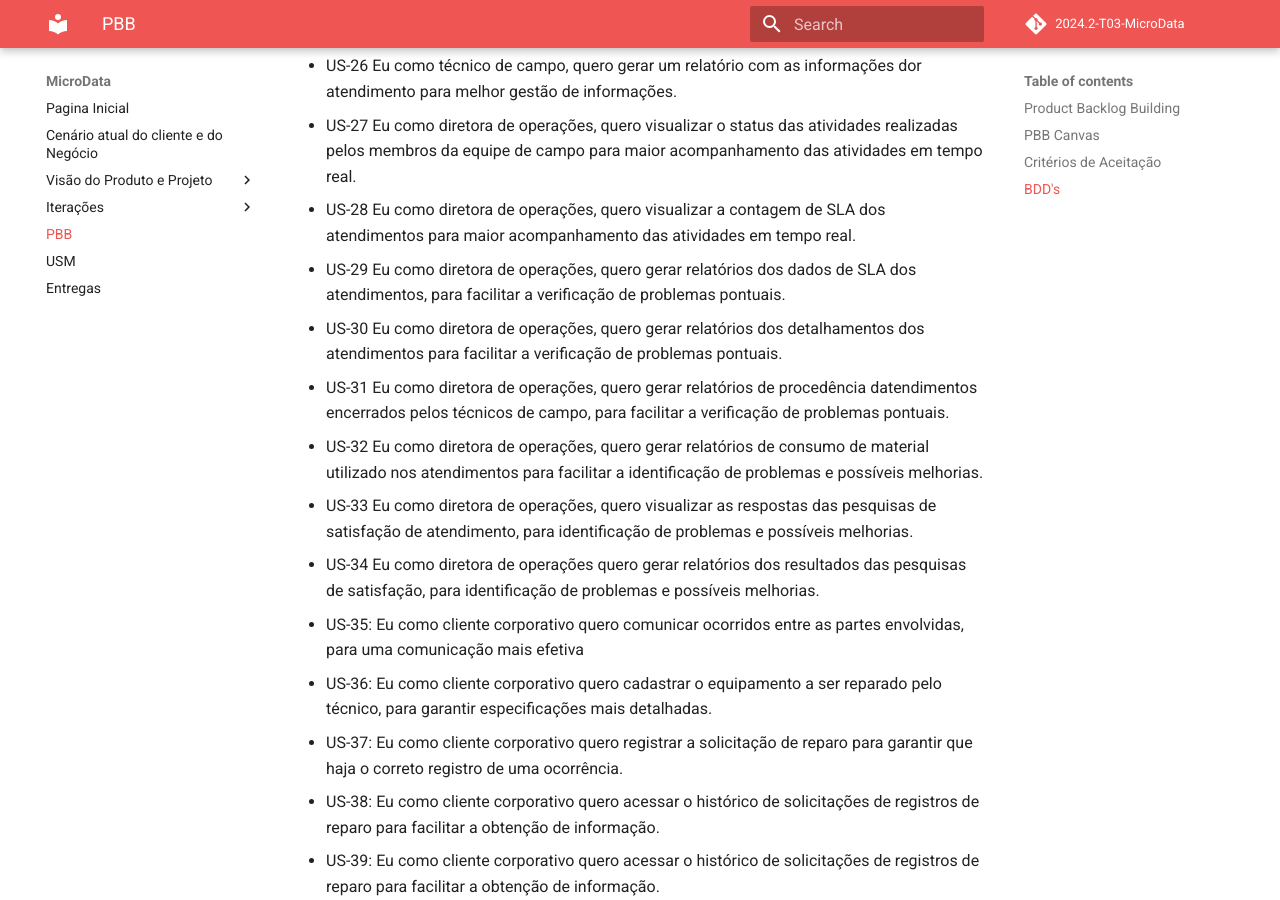
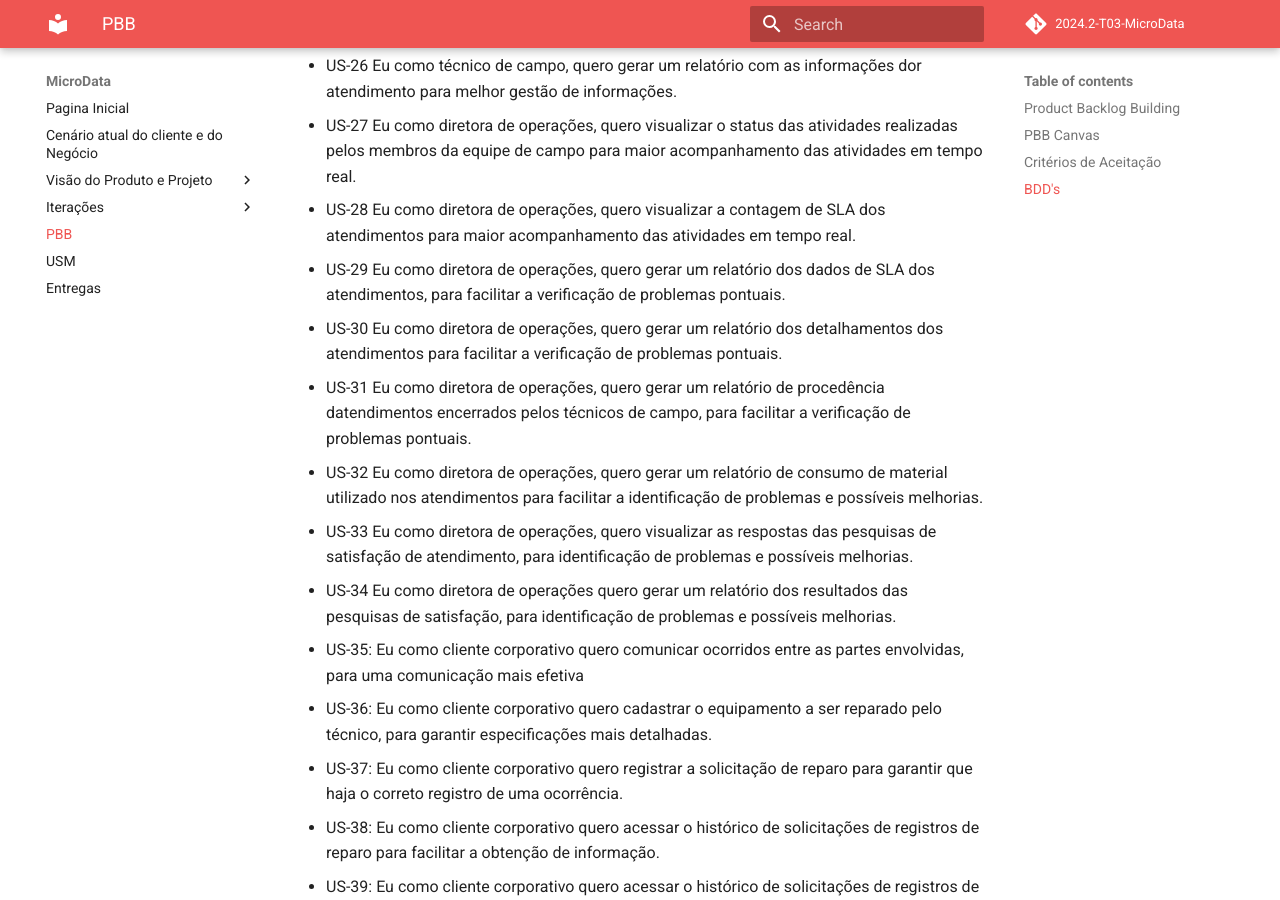
Before and after one commit to storch7/2024.2-T03-MicroData, an MkDocs documentation site: the page built from docs/pbb/pbb.md, in a window 1280 px wide and 900 px high, scrolled down 18145 px. Built offline with MkDocs 1.6.1 and Material for MkDocs 9.7.7, drawn with Linux system fonts in a browser that asks for light colours; comment, search, counter and statistics services are not loaded.

Commit message:
Correção histórias de usuário

```diff
--- a/docs/pbb/pbb.md
+++ b/docs/pbb/pbb.md
@@ -412,12 +412,12 @@ Então o sistema deve exibir uma mensagem de erro "Todos os campos obrigatórios
 - US-26 Eu como técnico de campo, quero gerar um relatório com as informações dor atendimento para melhor gestão de informações.
 - US-27 Eu como diretora de operações, quero visualizar o status das atividades realizadas pelos membros da equipe de campo para maior acompanhamento das atividades em tempo real.
 - US-28 Eu como diretora de operações, quero visualizar a contagem de SLA dos atendimentos para maior acompanhamento das atividades em tempo real.
-- US-29 Eu como diretora de operações, quero gerar relatórios dos dados de SLA dos atendimentos, para facilitar a verificação de problemas pontuais.
-- US-30 Eu como diretora de operações, quero gerar relatórios dos detalhamentos dos atendimentos para facilitar a verificação de problemas pontuais.
-- US-31 Eu como diretora de operações, quero gerar relatórios de procedência datendimentos encerrados pelos técnicos de campo, para facilitar a verificação de problemas pontuais.
-- US-32 Eu como diretora de operações, quero gerar relatórios de consumo de material utilizado nos atendimentos para facilitar a identificação de problemas e possíveis melhorias.
+- US-29 Eu como diretora de operações, quero gerar um relatório dos dados de SLA dos atendimentos, para facilitar a verificação de problemas pontuais.
+- US-30 Eu como diretora de operações, quero gerar um relatório dos detalhamentos dos atendimentos para facilitar a verificação de problemas pontuais.
+- US-31 Eu como diretora de operações, quero gerar um relatório de procedência datendimentos encerrados pelos técnicos de campo, para facilitar a verificação de problemas pontuais.
+- US-32 Eu como diretora de operações, quero gerar um relatório de consumo de material utilizado nos atendimentos para facilitar a identificação de problemas e possíveis melhorias.
 - US-33 Eu como diretora de operações, quero visualizar as respostas das pesquisas de satisfação de atendimento, para identificação de problemas e possíveis melhorias.
-- US-34 Eu como diretora de operações quero gerar relatórios dos resultados das pesquisas de satisfação, para identificação de problemas e possíveis melhorias.
+- US-34 Eu como diretora de operações quero gerar um relatório dos resultados das pesquisas de satisfação, para identificação de problemas e possíveis melhorias.
 - US-35: Eu como cliente corporativo quero comunicar ocorridos entre as partes envolvidas, para uma comunicação mais efetiva
 - US-36: Eu como cliente corporativo quero cadastrar o equipamento a ser reparado pelo técnico, para garantir especificações mais detalhadas.
 - US-37: Eu como cliente corporativo quero registrar a solicitação de reparo para garantir que haja o correto registro de uma ocorrência.
```
